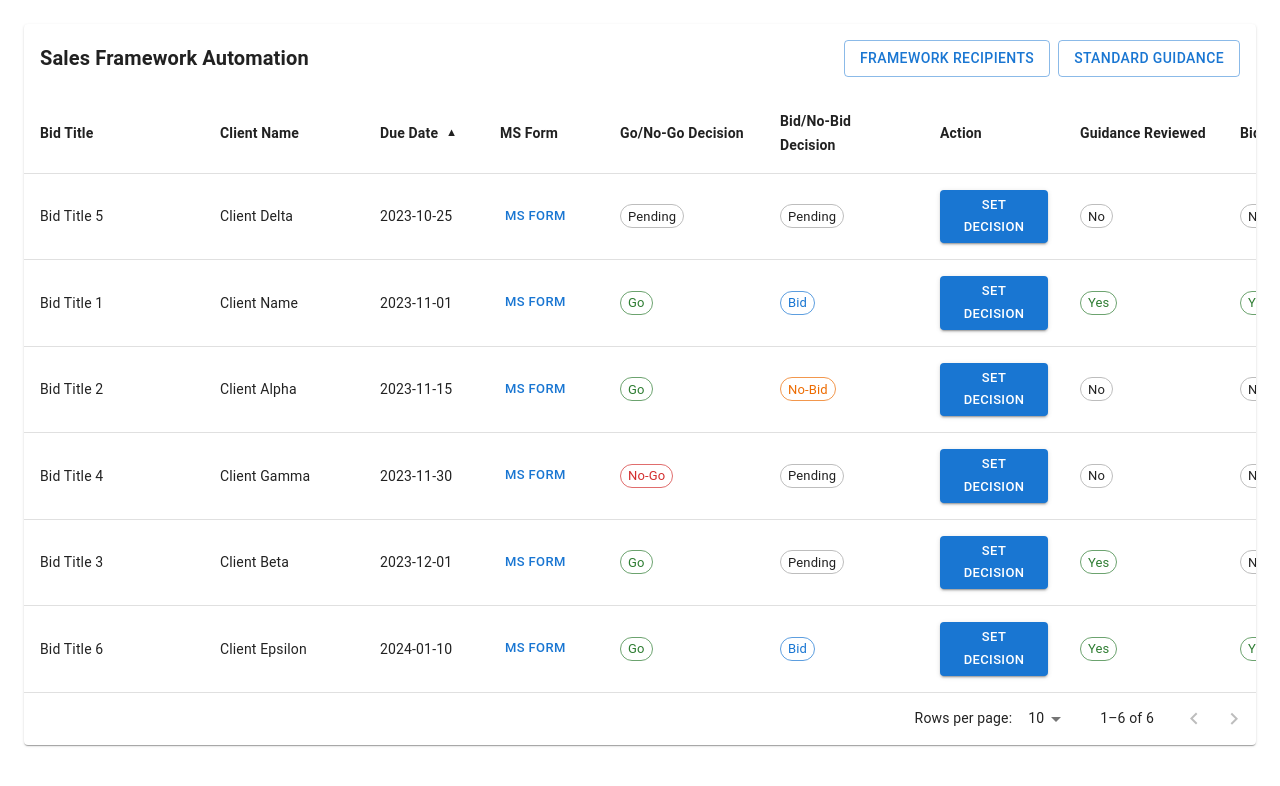
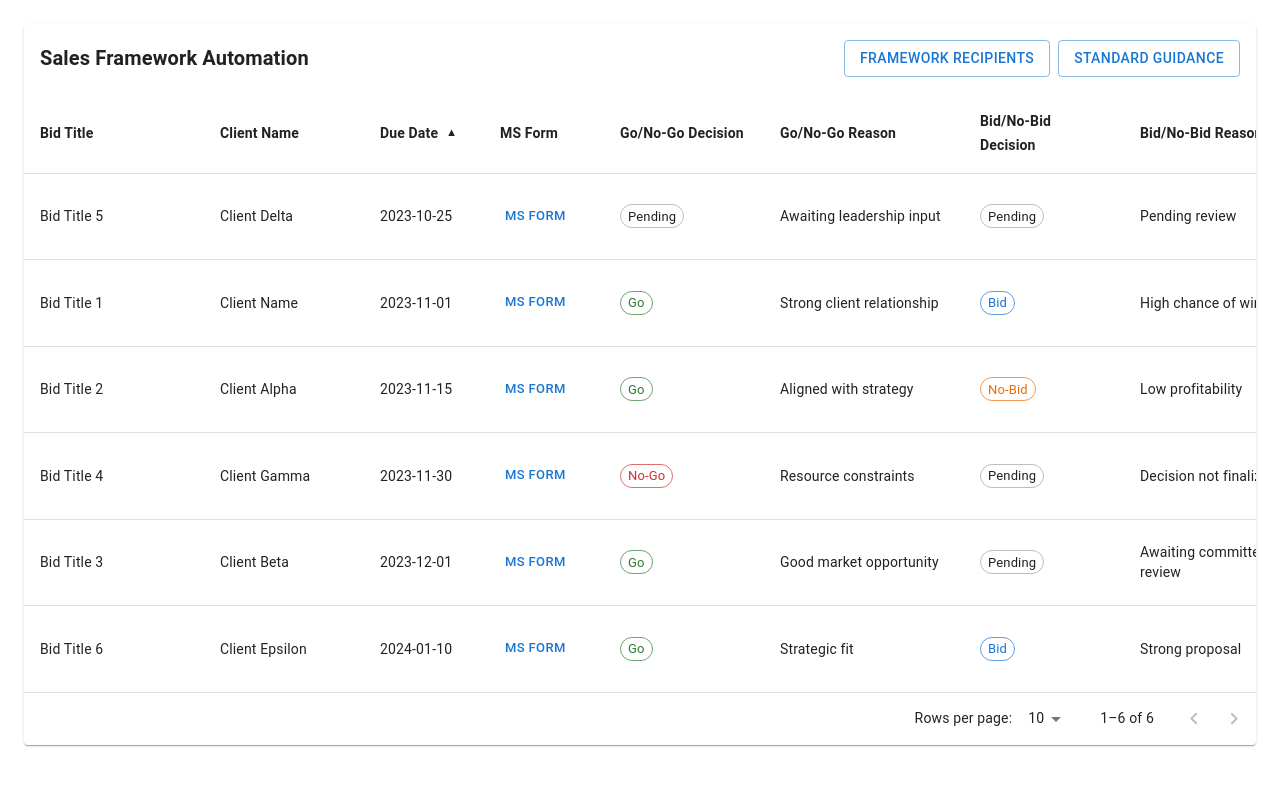
Before and after one commit to khuwaish-garg/sales-framework-ui, a Next.js app: page / in a window 1280 px wide. Shown: the top 786 px of the page. Built offline with nearby package versions, Linux system fonts and the light colour scheme.

Commit message:
view changes

```diff
--- a/app/components/SalesTableRow.js
+++ b/app/components/SalesTableRow.js
@@ -1,4 +1,3 @@
-// app/components/SalesTableRow.js
 import { TableRow, TableCell, Button, Chip } from "@mui/material";
 import DecisionChip from "./DecisionChip";
 
@@ -25,9 +24,11 @@ export default function SalesTableRow({ row, onDecisionClick }) {
       <TableCell>
         <DecisionChip value={row.goNoGo} />
       </TableCell>
+      <TableCell>{row.goNoGoReason}</TableCell>
       <TableCell>
         <DecisionChip value={row.bidDecision} />
       </TableCell>
+      <TableCell>{row.bidReason}</TableCell>
       <TableCell>
         <Button
           variant="contained"
@@ -40,8 +41,6 @@ export default function SalesTableRow({ row, onDecisionClick }) {
       <TableCell>{renderBoolChip(row.guidanceReviewed)}</TableCell>
       <TableCell>{renderBoolChip(row.bidSubmitted)}</TableCell>
       <TableCell>{renderBoolChip(row.bidAccepted)}</TableCell>
-      <TableCell>{row.goNoGoReason}</TableCell>
-      <TableCell>{row.bidReason}</TableCell>
     </TableRow>
   );
 }
--- a/app/components/salesTableData.js
+++ b/app/components/salesTableData.js
@@ -1,18 +1,16 @@
-// app/components/salesTableData.js
-
 export const columns = [
   { id: "title", label: "Bid Title", minWidth: 180 },
   { id: "client", label: "Client Name", minWidth: 160 },
   { id: "due", label: "Due Date", minWidth: 120 },
   { id: "form", label: "MS Form", minWidth: 120 },
   { id: "goNoGo", label: "Go/No-Go Decision", minWidth: 160 },
+  { id: "goNoGoReason", label: "Go/No-Go Reason", minWidth: 200 }, // NEW
   { id: "bidDecision", label: "Bid/No-Bid Decision", minWidth: 160 },
+  { id: "bidReason", label: "Bid/No-Bid Reason", minWidth: 200 }, // NEW
   { id: "action", label: "Action", minWidth: 140 },
   { id: "guidanceReviewed", label: "Guidance Reviewed", minWidth: 160 },
   { id: "bidSubmitted", label: "Bid Submitted", minWidth: 140 },
   { id: "bidAccepted", label: "Bid Accepted", minWidth: 140 },
-  { id: "goNoGoReason", label: "Go/No-Go Reason", minWidth: 200 },
-  { id: "bidReason", label: "Bid/No-Bid Reason", minWidth: 200 },
 ];
 
 export const initialRows = [
@@ -22,12 +20,12 @@ export const initialRows = [
     due: "2023-11-01",
     form: "MS Form",
     goNoGo: "Go",
+    goNoGoReason: "Strong client relationship",
     bidDecision: "Bid",
+    bidReason: "High chance of winning",
     guidanceReviewed: true,
     bidSubmitted: true,
     bidAccepted: false,
-    goNoGoReason: "Strong client relationship",
-    bidReason: "Competitive pricing",
   },
   {
     title: "Bid Title 2",
@@ -35,12 +33,12 @@ export const initialRows = [
     due: "2023-11-15",
     form: "MS Form",
     goNoGo: "Go",
+    goNoGoReason: "Aligned with strategy",
     bidDecision: "No-Bid",
+    bidReason: "Low profitability",
     guidanceReviewed: false,
     bidSubmitted: false,
     bidAccepted: false,
-    goNoGoReason: "Aligned with strategy",
-    bidReason: "Low profitability",
   },
   {
     title: "Bid Title 3",
@@ -48,12 +46,12 @@ export const initialRows = [
     due: "2023-12-01",
     form: "MS Form",
     goNoGo: "Go",
+    goNoGoReason: "Good market opportunity",
     bidDecision: "Pending",
+    bidReason: "Awaiting committee review",
     guidanceReviewed: true,
     bidSubmitted: false,
     bidAccepted: false,
-    goNoGoReason: "Good market opportunity",
-    bidReason: "Awaiting committee review",
   },
   {
     title: "Bid Title 4",
@@ -61,12 +59,12 @@ export const initialRows = [
     due: "2023-11-30",
     form: "MS Form",
     goNoGo: "No-Go",
+    goNoGoReason: "Resource constraints",
     bidDecision: "Pending",
+    bidReason: "Decision not finalized",
     guidanceReviewed: false,
     bidSubmitted: false,
     bidAccepted: false,
-    goNoGoReason: "Resource constraints",
-    bidReason: "Decision not finalized",
   },
   {
     title: "Bid Title 5",
@@ -74,12 +72,12 @@ export const initialRows = [
     due: "2023-10-25",
     form: "MS Form",
     goNoGo: "Pending",
+    goNoGoReason: "Awaiting leadership input",
     bidDecision: "Pending",
+    bidReason: "Pending review",
     guidanceReviewed: false,
     bidSubmitted: false,
     bidAccepted: false,
-    goNoGoReason: "Awaiting leadership input",
-    bidReason: "Pending review",
   },
   {
     title: "Bid Title 6",
@@ -87,11 +85,11 @@ export const initialRows = [
     due: "2024-01-10",
     form: "MS Form",
     goNoGo: "Go",
+    goNoGoReason: "Strategic fit",
     bidDecision: "Bid",
+    bidReason: "Strong proposal",
     guidanceReviewed: true,
     bidSubmitted: true,
     bidAccepted: true,
-    goNoGoReason: "Strategic fit",
-    bidReason: "High client value",
   },
 ];
```
